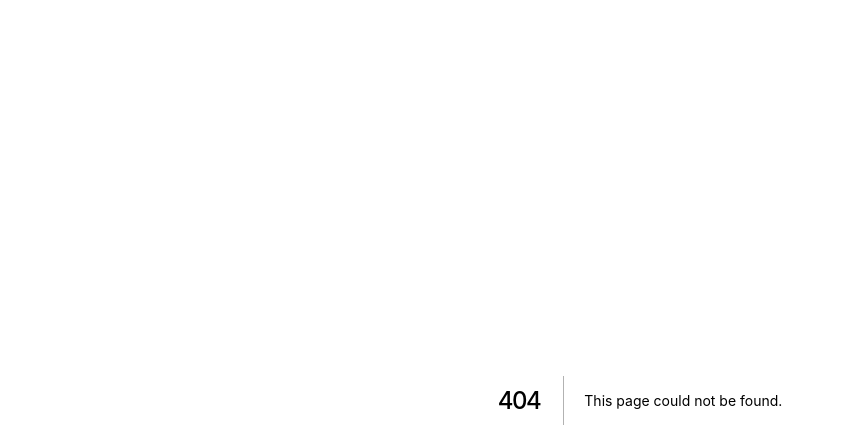
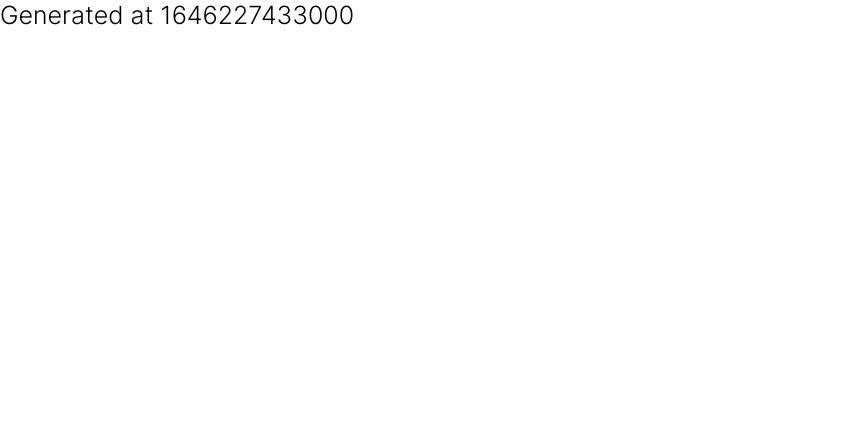
Before and after one commit to lucleray/luc.im, a Next.js app: page /isr/1 in a window 1280 px wide. Before the commit this address had no page. Shown: the top 448 px of the page, without its empty margins (0-844 px from the left). Built offline with nearby package versions, Linux system fonts and the light colour scheme.

Commit message:
add ISR page

```diff
--- /dev/null
+++ b/pages/isr/[color].tsx
@@ -0,0 +1,39 @@
+function Blog({ color, now }) {
+  return (
+    <div
+      style={{
+        position: 'absolute',
+        top: 0,
+        bottom: 0,
+        width: '100%',
+        height: '100%',
+        background: color,
+      }}
+    >
+      Generated at {now}
+    </div>
+  )
+}
+
+export async function getStaticProps({ params }) {
+  return {
+    props: { now: Date.now(), color: params.color },
+    revalidate: 10, // In seconds
+  }
+}
+
+export async function getStaticPaths() {
+  return {
+    paths: [
+      { params: { color: 'blue' } },
+      { params: { color: 'yellow' } },
+      { params: { color: 'green' } },
+      { params: { color: 'purple' } },
+      { params: { color: 'black' } },
+      { params: { color: 'white' } },
+    ],
+    fallback: 'blocking',
+  }
+}
+
+export default Blog
```
